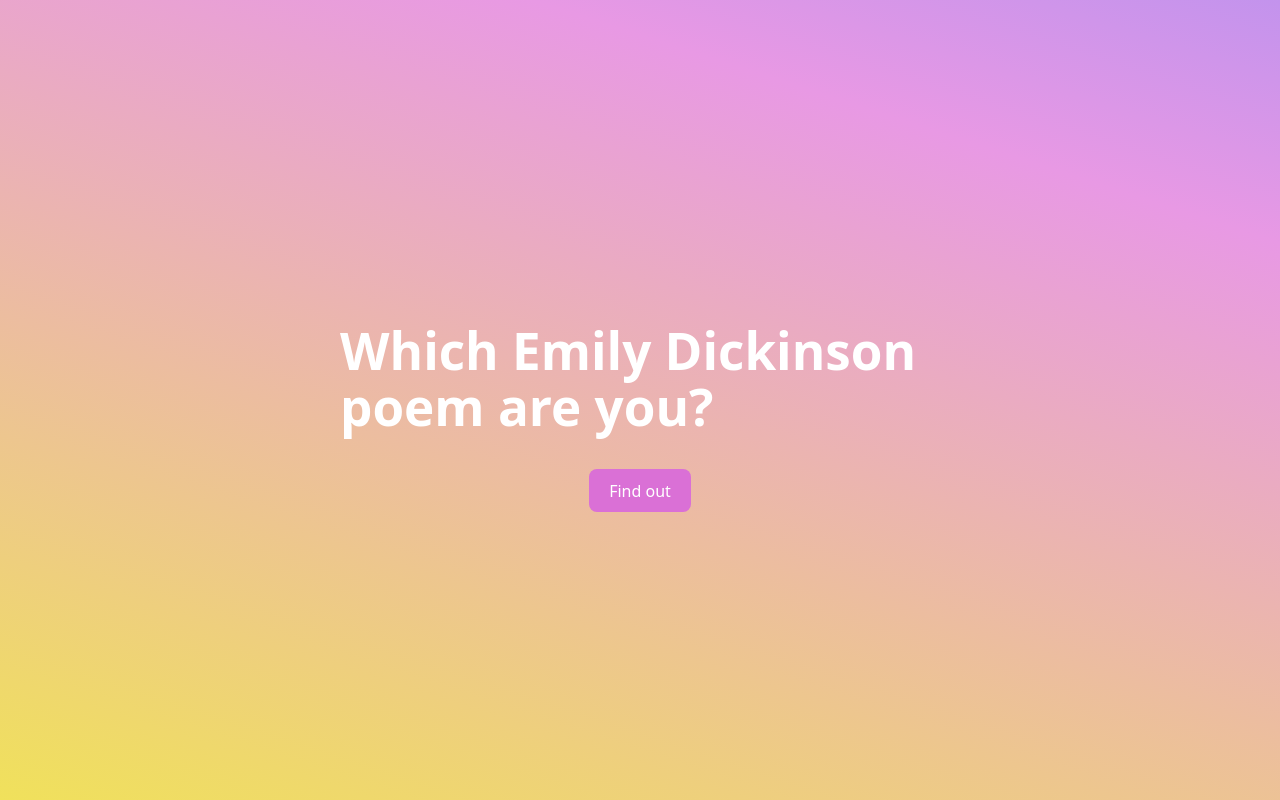
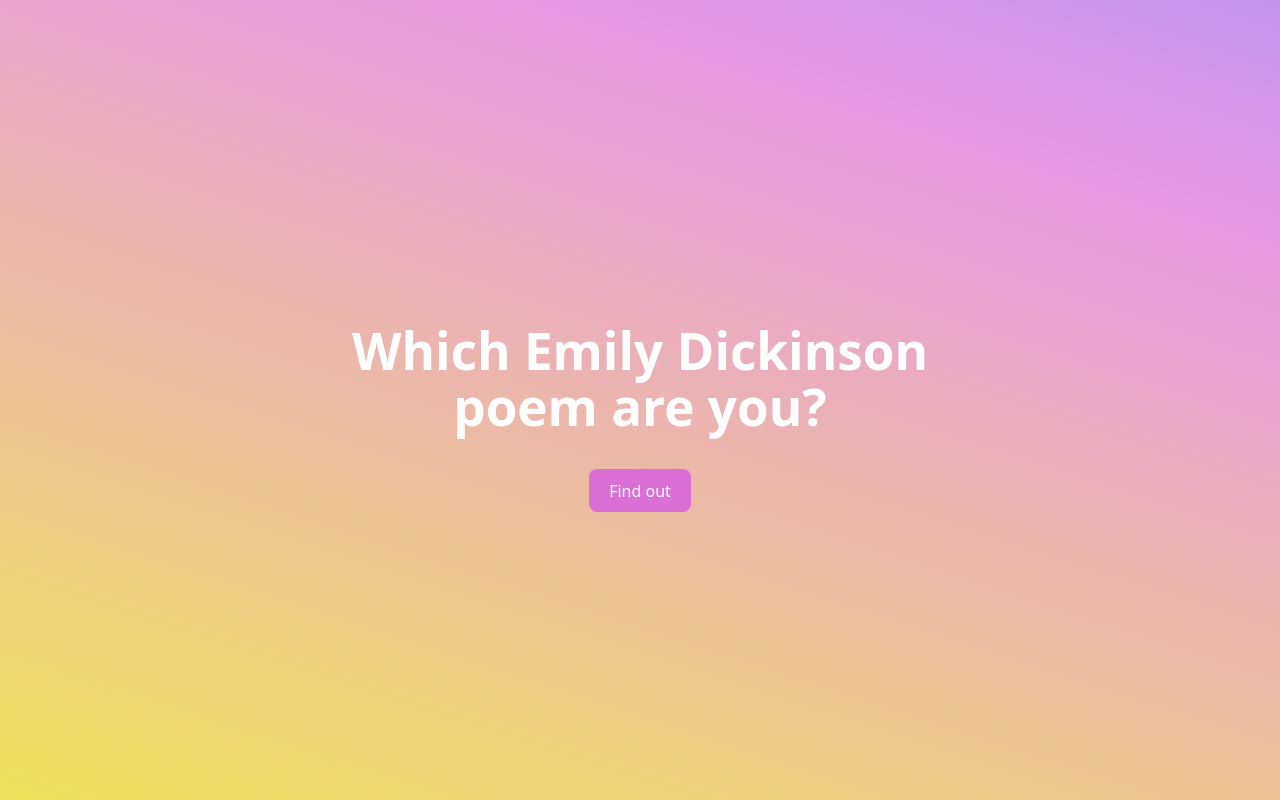
Before and after one commit to phoebewoofter/poem-generator, a React (Vite) app: page / in a window 1280 px wide. Built offline with nearby package versions, Linux system fonts and the light colour scheme.

Commit message:
Creates new component and style sheet for a botanical drift effect

```diff
--- a/src/App.css
+++ b/src/App.css
@@ -14,3 +14,7 @@
   max-width: 600px;
   padding: 1rem;
 }
+
+.title {
+  text-align: center;
+}
--- /dev/null
+++ b/src/BotanicalDrift.jsx
@@ -0,0 +1 @@
+import './BotanicalDrift.css'
```
Also changed, not shown: src/BotanitcalDrift.css (added).
